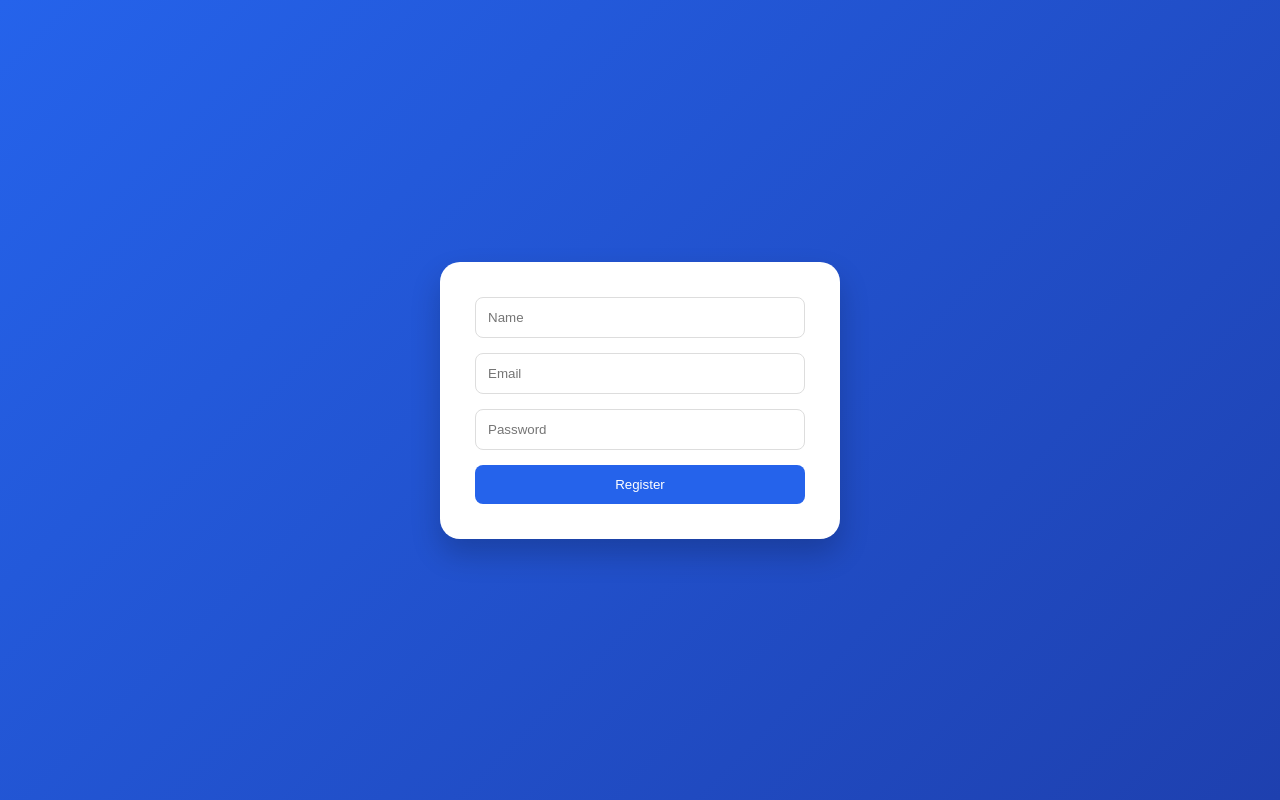
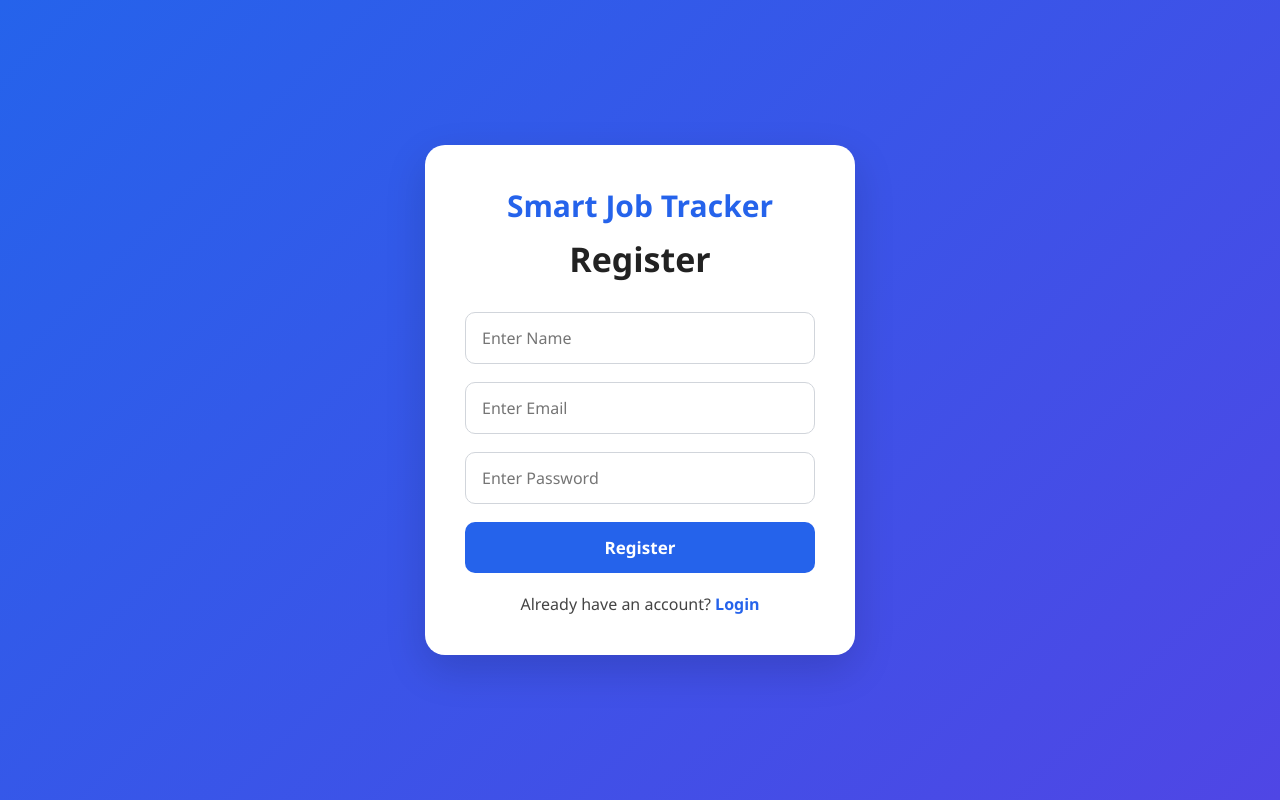
Before and after one commit to IT-Anuragkush/smart-job-tracker, a website: page views/register.html in a window 1280 px wide. Drawn offline with Linux system fonts and the light colour scheme.

Commit message:
Improve UI

```diff
--- a/public/css/auth.css
+++ b/public/css/auth.css
@@ -2,48 +2,127 @@
   margin: 0;
   padding: 0;
   box-sizing: border-box;
+  font-family: "Segoe UI", Tahoma, Geneva, Verdana, sans-serif;
 }
 
 body {
-  font-family: "Segoe UI", sans-serif;
-  background: linear-gradient(135deg, #2563eb, #1e40af);
+  min-height: 100vh;
   display: flex;
   justify-content: center;
   align-items: center;
-  min-height: 100vh;
+  background: linear-gradient(135deg, #2563eb, #4f46e5);
+  padding: 20px;
 }
 
 form {
-  background: white;
-  width: 400px;
-  padding: 35px;
+  width: 100%;
+  max-width: 430px;
+  background: #ffffff;
+  padding: 40px;
   border-radius: 20px;
-  box-shadow: 0 15px 30px rgba(0,0,0,0.2);
+  box-shadow: 0 15px 40px rgba(0, 0, 0, 0.15);
+  animation: fadeIn 0.5s ease;
+}
+
+.logo {
+  text-align: center;
+  color: #2563eb;
+  font-size: 30px;
+  font-weight: 700;
+  margin-bottom: 10px;
 }
 
 h2 {
   text-align: center;
-  margin-bottom: 20px;
+  margin-bottom: 30px;
+  color: #222;
+  font-size: 34px;
 }
 
 input {
   width: 100%;
-  padding: 12px;
-  margin-bottom: 15px;
-  border: 1px solid #ddd;
-  border-radius: 8px;
+  padding: 14px 16px;
+  margin-bottom: 18px;
+  border: 1px solid #d1d5db;
+  border-radius: 10px;
+  font-size: 16px;
+  transition: all 0.3s ease;
+}
+
+input:focus {
+  outline: none;
+  border-color: #2563eb;
+  box-shadow: 0 0 12px rgba(37, 99, 235, 0.2);
 }
 
 button {
   width: 100%;
-  padding: 12px;
+  padding: 14px;
   border: none;
+  border-radius: 10px;
   background: #2563eb;
   color: white;
-  border-radius: 8px;
+  font-size: 17px;
+  font-weight: 600;
   cursor: pointer;
+  transition: all 0.3s ease;
 }
 
 button:hover {
-  background: #1e40af;
+  background: #1d4ed8;
+  transform: translateY(-2px);
 }
+
+button:active {
+  transform: translateY(0);
+}
+
+p {
+  text-align: center;
+  margin-top: 20px;
+  font-size: 16px;
+  color: #444;
+}
+
+a {
+  color: #2563eb;
+  text-decoration: none;
+  font-weight: 700;
+}
+
+a:hover {
+  text-decoration: underline;
+}
+
+.footer {
+  margin-top: 20px;
+  text-align: center;
+  color: #666;
+  font-size: 14px;
+}
+
+@keyframes fadeIn {
+  from {
+    opacity: 0;
+    transform: translateY(25px);
+  }
+
+  to {
+    opacity: 1;
+    transform: translateY(0);
+  }
+}
+
+@media (max-width: 500px) {
+  form {
+    padding: 30px 25px;
+  }
+
+  h2 {
+    font-size: 28px;
+  }
+
+  .logo {
+    font-size: 24px;
+  }
+}
--- a/views/register.html
+++ b/views/register.html
@@ -1,19 +1,35 @@
-<!DOCTYPE html>
+<!doctype html>
 <html lang="en">
   <head>
-  <meta charset="UTF-8">
-  <meta name="viewport" content="width=device-width, initial-scale=1.0">
+    <meta charset="UTF-8" />
+    <meta name="viewport" content="width=device-width, initial-scale=1.0" />
     <title>Document</title>
 
-  <link rel="stylesheet" href="/css/auth.css">
-
+    <link rel="stylesheet" href="/css/auth.css" />
   </head>
   <body>
     <form id="registerForm">
-  <input type="text" id="name" placeholder="Name">
-  <input type="email" id="email" placeholder="Email">
-  <input type="password" id="password" placeholder="Password">
+      <div class="logo">Smart Job Tracker</div>
+
+      <h2>Register</h2>
+
+      <input type="text" id="name" placeholder="Enter Name" required />
+
+      <input type="email" id="email" placeholder="Enter Email" required />
+
+      <input
+        type="password"
+        id="password"
+        placeholder="Enter Password"
+        required
+      />
+
       <button type="submit">Register</button>
+
+      <p>
+        Already have an account?
+        <a href="/login">Login</a>
+      </p>
     </form>
 
     <script src="/js/register.js"></script>
```
Also changed, not shown: views/login.html (+22 -7 lines). Lines whose indentation alone changed are shown as unchanged.
